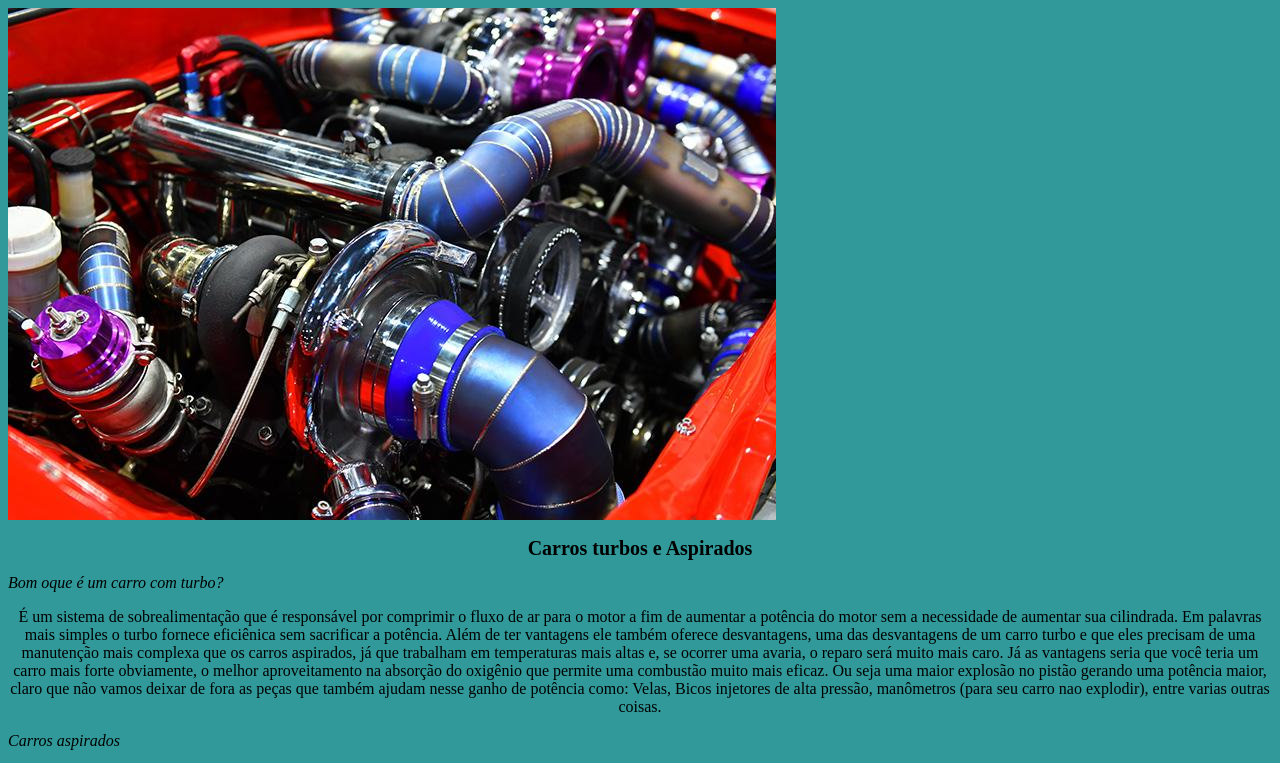
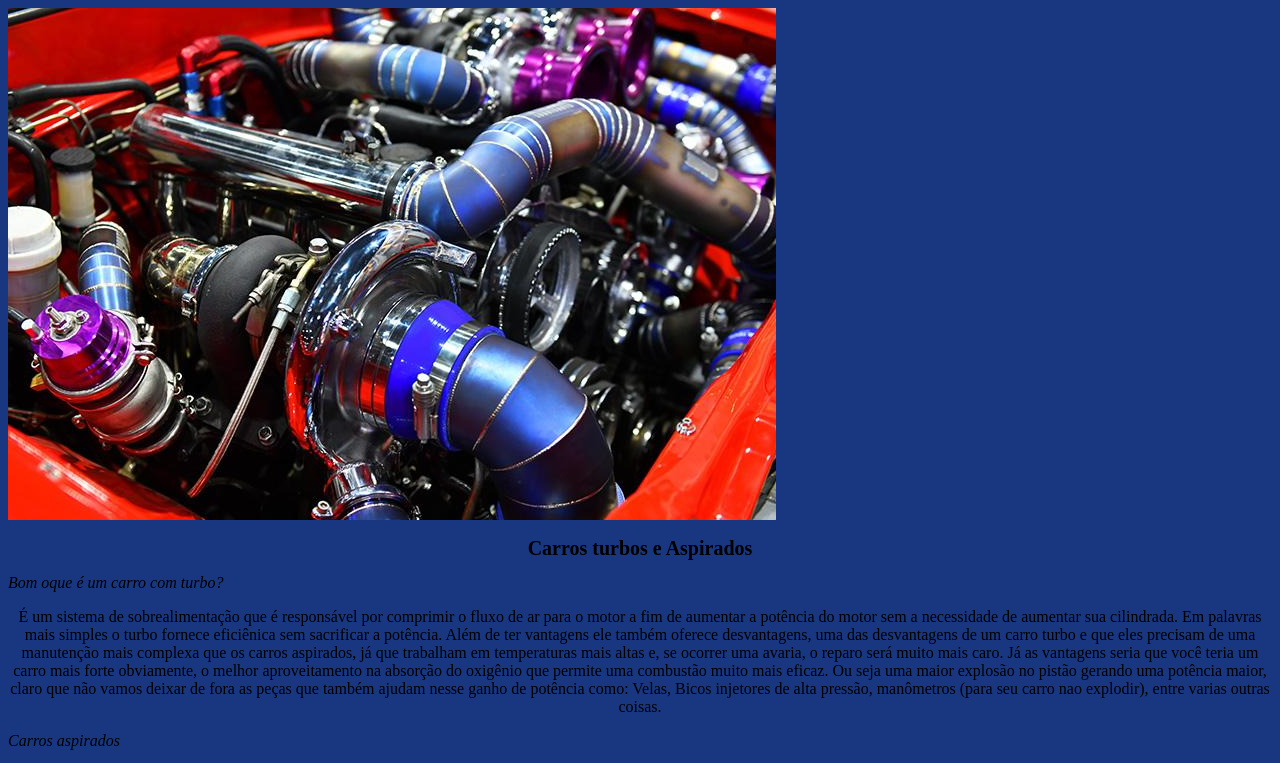
Before and after one commit to steinckmogli/Carros-turbos-, a plain HTML site: page index.html in a window 1280 px wide. Shown: the top 763 px of the page. Drawn offline with Linux system fonts and the light colour scheme.

Commit message:
troquei cor

```diff
--- a/style.css
+++ b/style.css
@@ -1,5 +1,5 @@
 body{
-    background: #319999;
+    background: #193680;
 }
 
 h1{
```
